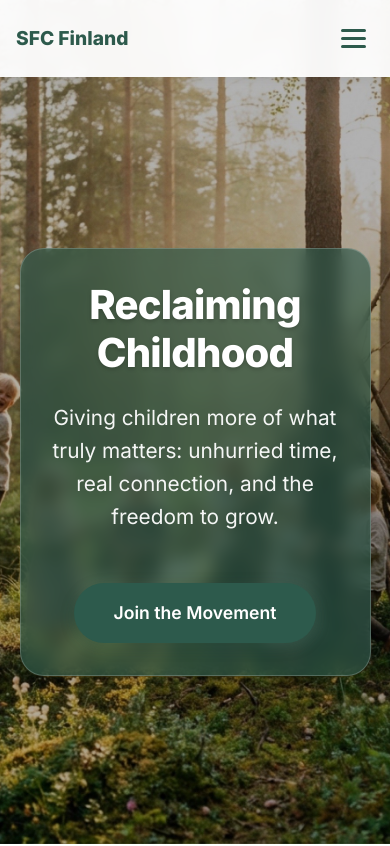
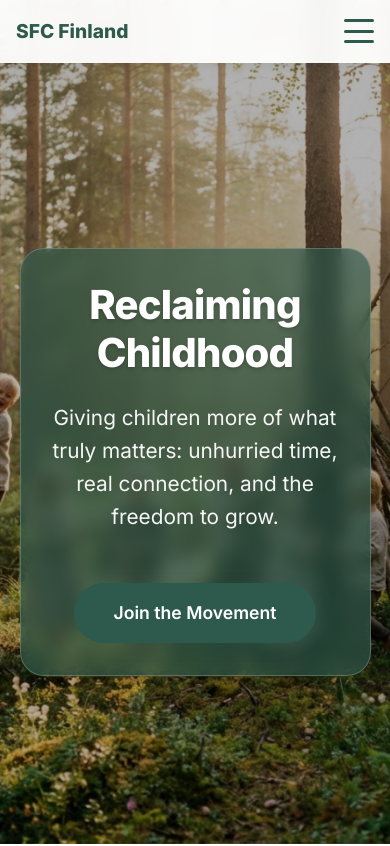
Before and after one commit to jmccrosky/smartphonefreechildhood-fi, a plain HTML site: page index.html in a window 390 px wide. Shown: the top 846 px of the page. Drawn offline with Linux system fonts and the light colour scheme.

Commit message:
Further fix for mobile safari

```diff
--- a/style.css
+++ b/style.css
@@ -381,19 +381,24 @@ footer {
 /* Hamburger Menu */
 .hamburger {
     display: none;
-    background: none;
+    background: transparent;
     border: none;
     cursor: pointer;
-    padding: 0.5rem;
+    padding: 0;
     z-index: 1001;
+    -webkit-appearance: none;
+    appearance: none;
+    width: 30px;
+    height: 24px;
+    flex-direction: column;
+    justify-content: space-between;
 }
 
 .hamburger span {
     display: block;
-    width: 25px;
+    width: 100%;
     height: 3px;
     background-color: var(--primary-color);
-    margin: 5px 0;
     transition: all 0.3s ease;
     border-radius: 2px;
 }
@@ -431,7 +436,7 @@ footer {
     }
 
     .hamburger {
-        display: block;
+        display: flex;
     }
 
     .nav-links {
```
